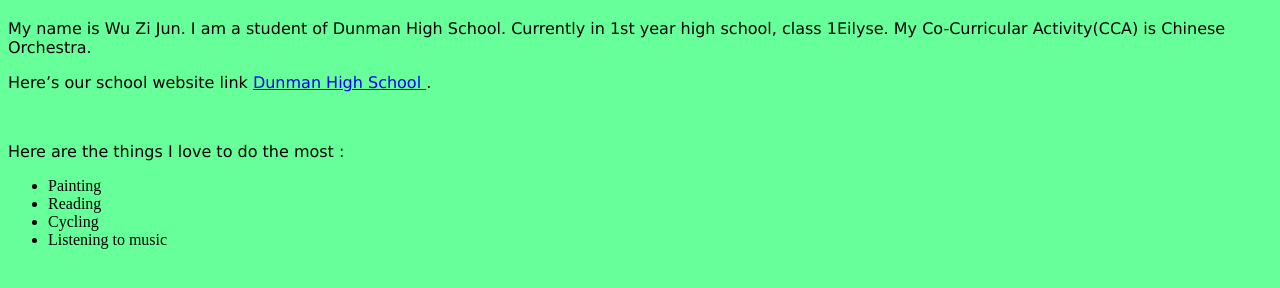
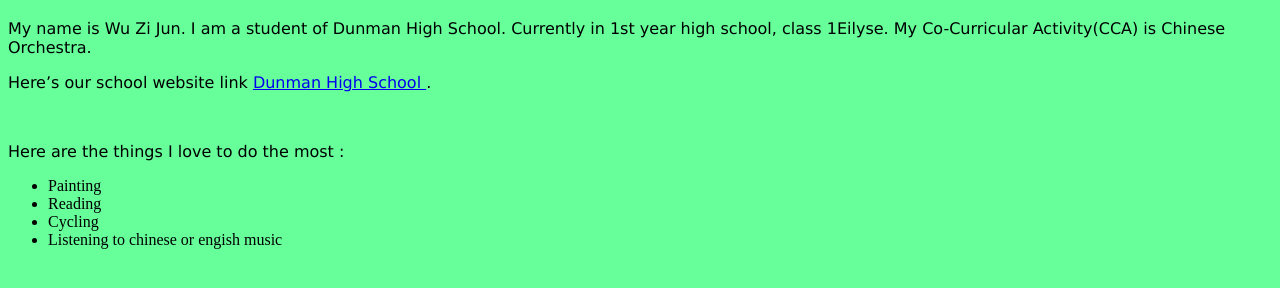
Before and after one commit to dhswuzijun/dhswuzijun.github.io, a plain HTML site: page index.html in a window 1280 px wide. Shown: the part 62-350 px from the top of the page. Drawn offline with Linux system fonts and the light colour scheme.

Commit message:
Update index.html

```diff
--- a/index.html
+++ b/index.html
@@ -16,7 +16,7 @@ Here’s our school website link <a href ="www.dhs.sg"> Dunman High School  </a>
 <li>Painting</li>
 <li>Reading</li>
 <li>Cycling</li>
-<li>Listening to music</li>
+<li>Listening to chinese or engish music</li>
 </ul>
 </body>
 </html>
```
